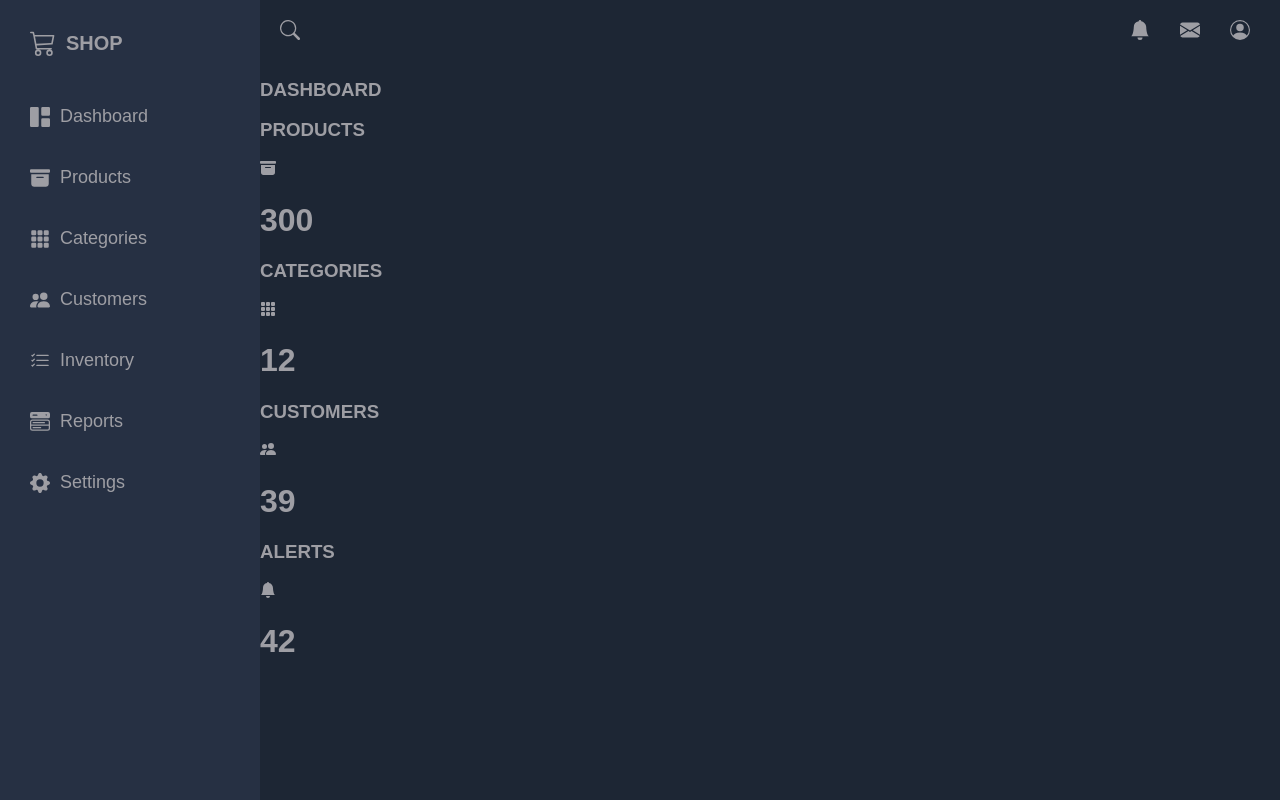
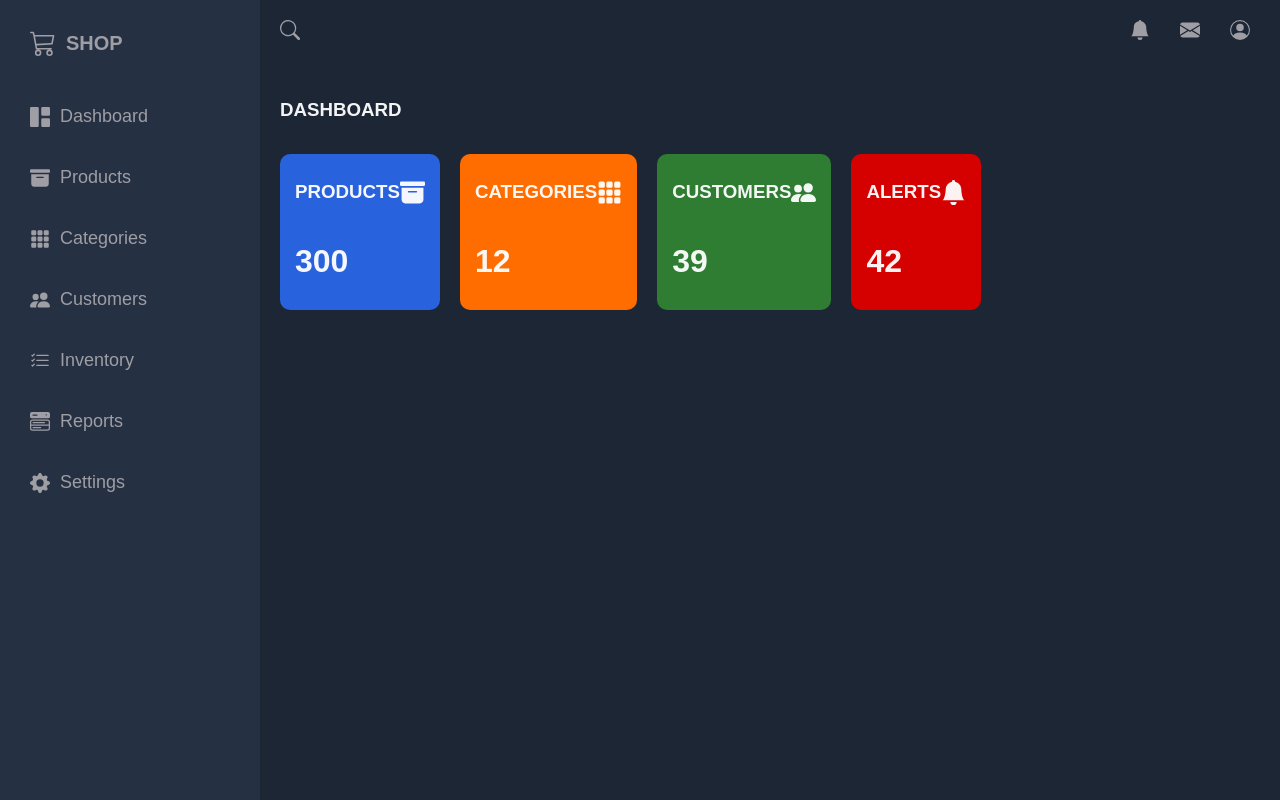
Before and after one commit to msdhinesh45/admin-dashboard, a React (Create React App) app in the folder admin-dashboard/: page / in a window 1280 px wide. Built offline with nearby package versions, Linux system fonts and the light colour scheme.

Commit message:
Main Container design successfully completed.

```diff
--- a/admin-dashboard/src/App.css
+++ b/admin-dashboard/src/App.css
@@ -120,3 +120,60 @@ body {
   position: absolute;
   z-index: 12 !important;
 }
+
+/* Main Container */
+
+.main-container{
+  grid-area: main;
+  overflow-y: auto;
+  padding: 20px;
+  color: rgba(255, 255, 255, 0.95);
+}
+
+.main-title{
+  display: flex;
+  justify-content: space-between;
+}
+.main-cards{
+  display: flex;
+  grid-template-columns: 1fr 1fr 1fr 1fr;
+  gap: 20px;
+  margin: 15px 0;
+}
+
+.card{
+  display: flex;
+  flex-direction: column;
+  justify-content: space-between;
+  padding: 8px 15px;
+  border-radius: 10px;
+}
+
+.card:first-child{
+  background-color: #2962dd;
+}
+
+.card:nth-child(2){
+  background-color: #ff6d00;
+}
+
+.card:nth-child(3){
+  background-color: #2e7d32;
+}
+.card:nth-child(4){
+  background-color: #d50000;
+}
+
+.card-inner{
+  display: flex;
+  align-items: center;
+  justify-content: space-between;
+}
+.card-inner > .card_icon{
+  font-size: 25px;
+}
+
+
+
+
+/* Charts */
```
